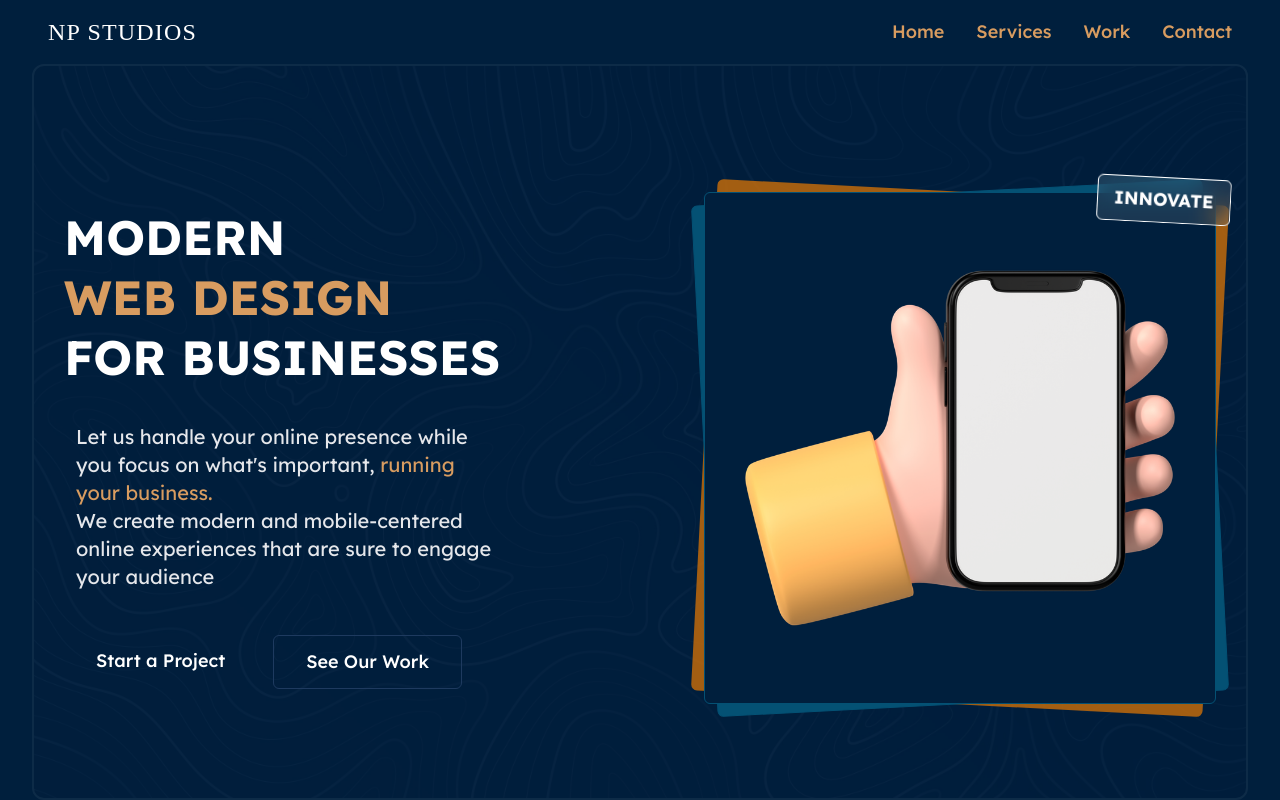
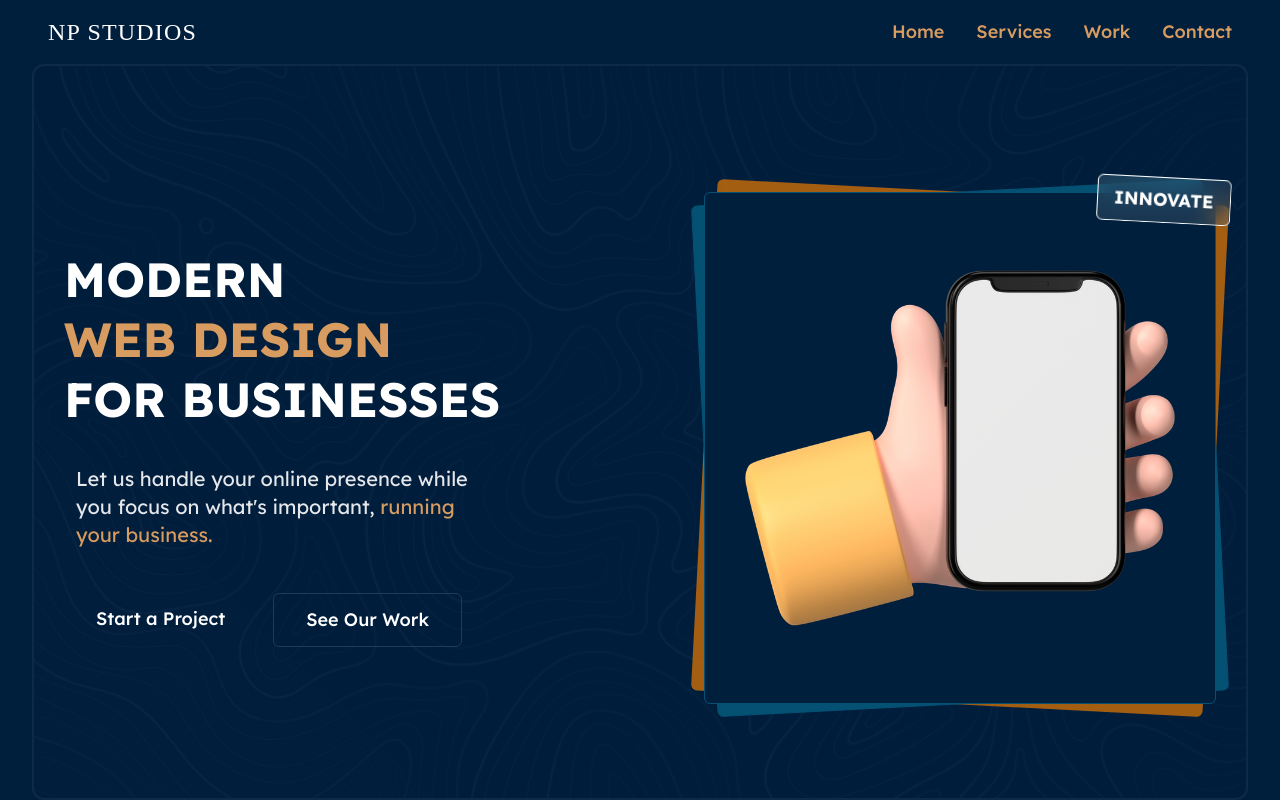
Before and after one commit to isai7710/design-studio, a React (Vite) app: page / in a window 1280 px wide. Shown: the top 800 px of the page. Built offline with nearby package versions, Linux system fonts and the light colour scheme; a web font is replaced by a local one.

Commit message:
removed unnecessary paragraph

```diff
--- a/src/components/hero.tsx
+++ b/src/components/hero.tsx
@@ -28,8 +28,6 @@ export default function Hero() {
           important,{" "}
           <span className="text-desert-sun">running your business.</span>
           <br />
-          We create modern and mobile-centered online experiences that are sure
-          to engage your audience{" "}
         </p>
         <div className="flex flex-wrap gap-4">
           <a
```
